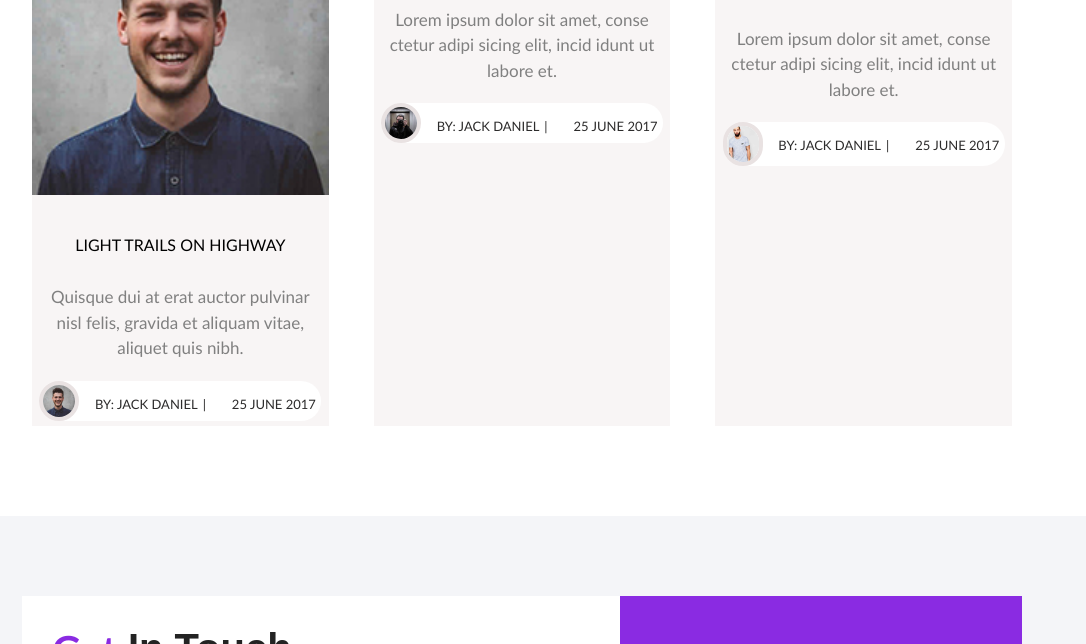
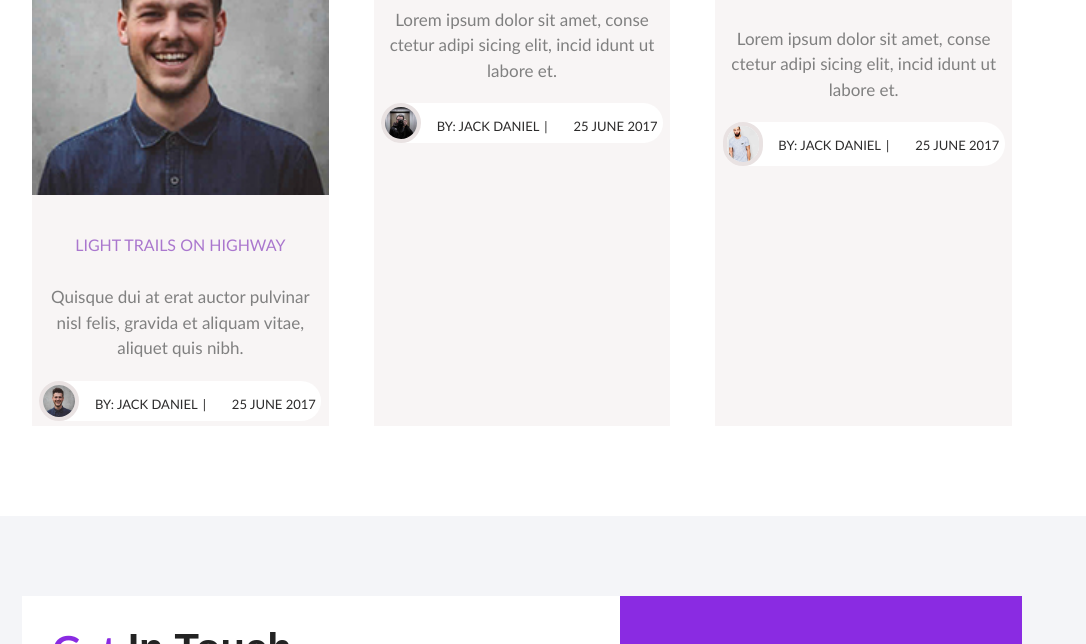
Before and after one commit to front-end-by-rimantas/18-grupe-portfolio-new-per, a plain HTML site: page index.html in a window 1280 px wide. In both pictures the pointer is over the link "LIGHT TRAILS ON HIGHWAY". Shown: the part 4949-5593 px from the top of the page, without its empty margins (118-1204 px from the left). Drawn offline with Linux system fonts and the light colour scheme; files whose address does not match are found by name.

Commit message:
Update css Latest blog

```diff
--- a/css/block.css
+++ b/css/block.css
@@ -36,11 +36,17 @@
     padding-top: 40px;
     text-transform: uppercase;
 }
+
 .content-blog h4 a {
     text-decoration: none;
     color: black;
     font-weight: normal;
 }
+
+.content-blog h4 a:hover {
+    color: rgb(170, 119, 206);
+}
+
 .content-blog p {
     padding: 10px;
     padding-bottom: 20px;
```
